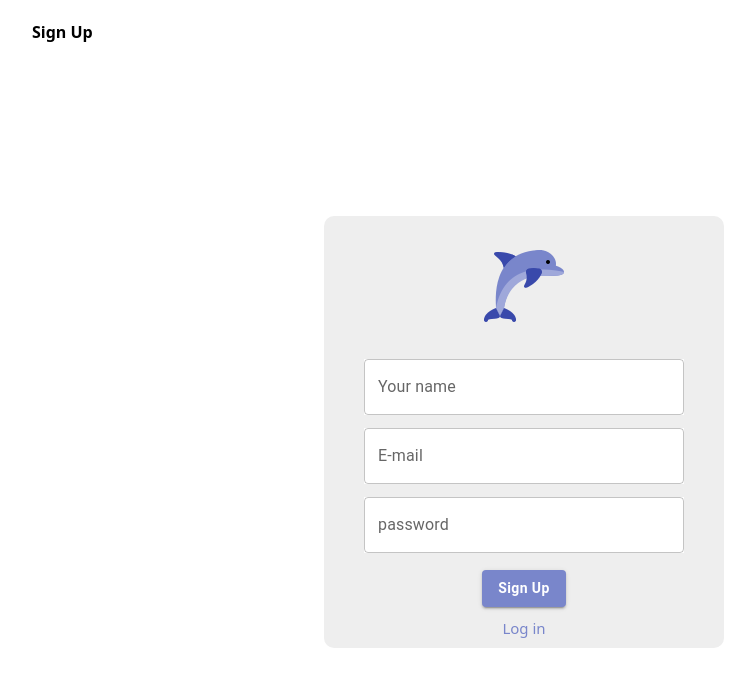
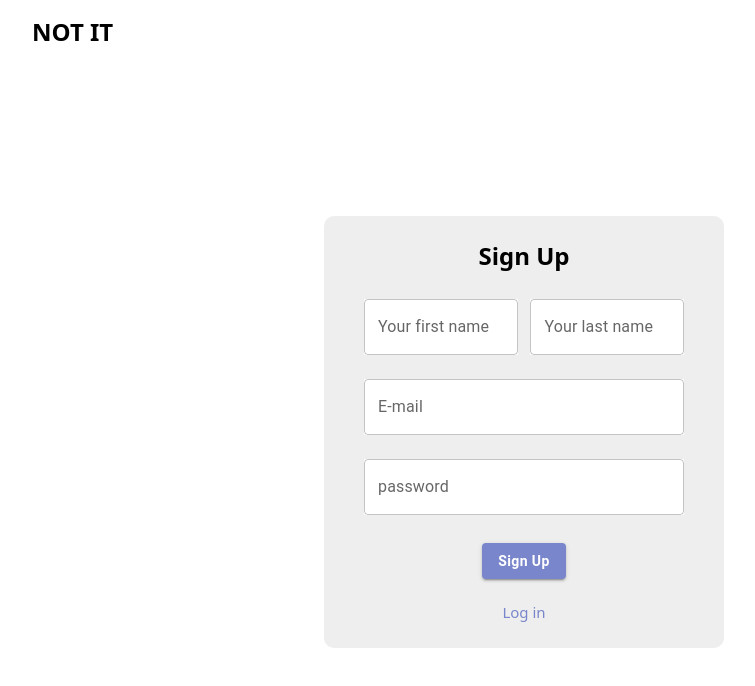
Before and after one commit to it-is-Anas/not-it-web, a React (Vite) app: page /log/sign-up in a window 1280 px wide. Shown: the top 686 px of the page, without its empty margins (116-871 px from the left). Built offline with nearby package versions, Linux system fonts and the light colour scheme.

Commit message:
Finish loging pages validation

```diff
--- a/src/components/Inputs.tsx
+++ b/src/components/Inputs.tsx
@@ -7,14 +7,19 @@ interface inputProps {
     label: string,
     type?: string,
     dValue?: string,
-
+    validationFn?: Function,
+    getValueFn?: Function,
+    hlaf?: boolean,
 };
 
-export  function InputFiled({placeholder = '' , label = "label" , dValue= "" , type="text" } :inputProps){
+export  function InputFiled({placeholder = '' , label = "label" , dValue= "" , type="text" , validationFn=(value: boolean = true)=>value , getValueFn=(value)=>value ,hlaf= false } :inputProps){
     const [value,setValue] = useState(dValue);
     function updateInput(event){
         setValue(event?.target.value);
+        validationFn(event?.target.value);
+        getValueFn(event?.target.value);
     }
+    if(!hlaf)
         return (
                 <TextField
                     id={label}
@@ -31,4 +36,21 @@ export  function InputFiled({placeholder = '' , label = "label" , dValue= "" , t
                     }}
                 />
         );
+        else
+            return (
+                    <TextField
+                        id={label}
+                        label={label }
+                        variant="outlined"
+                        onChange={updateInput}
+                        value={value} type={type}
+                        placeholder={placeholder}
+                        sx={{
+                            width: '40%',
+                            margin: '.4em',
+                            backgroundColor: 'white',
+                            border: 'none',
+                        }}
+                    />
+            );
 }
--- a/src/pages/Log/LogIn.tsx
+++ b/src/pages/Log/LogIn.tsx
@@ -1,24 +1,51 @@
-import * as React from 'react';
-import dolphine from '../../assets/dolphine.png';
 import { InputFiled }  from "../../components/Inputs";
 import { Btn } from "../../components/Buttons";
 import { Link  } from "react-router-dom";
 
+import { emailValidation , passwordValidation } from '../../validations/validations';
+import { useState } from "react";
+
+export default function LogIn(){
+
+    const [ validateError , setValidateError] = useState({email: false, password: false, msg : ''});
+
+function emailValidate(value){
+        const check = emailValidation(value);
+        if(check){
+            if(!validateError.email)
+                setValidateError(oldData=>({...oldData,email: true ,msg: ''}));
+        }else{
+            setValidateError(oldData=>({...oldData,email: false ,msg: 'email not a valied email'}));
+        }
+    }
+    function passwordValidate(value){
+        const check = passwordValidation(value);
+        if(check){
+            if(!validateError.password)
+                setValidateError(oldData=>({...oldData,password: true ,msg: ''}));
+        }else{
+            setValidateError(oldData=>({...oldData,password: false ,msg: 'password should only containt nimurices and between 8 and 20'}));
+        }
+    }
 
 
-export default function SignUp(){
+    function getEmail(value: string):void{
+        console.log(value);
+    }
+
     return (
         <>
             <div className="w-[100%] h-[100%] flex items-center justify-start " >
-                <p className="p-2 font-bold">Log In</p>
+                <p className="p-2  text-[1.5em] font-bold">NOT IT</p>
             </div>
             <div className="w-[100%] h-[100%] flex items-center justify-center  ">
                 <div className="flex items-center flex-col justify-around p-[0.5em] w-[25em] min-h-[27em] rounded-[10px] bg-[#eee] max-[767px]:w-[100%] max-[767px]:h-[100%]  max-[767px]:rounded-[0]  ">
-                    <img className="m-[1em] flex items-center flex-col justify-start" src={dolphine} alt="" />
-                    <InputFiled placeholder="Jhon@example.com" type='email' label="E-mail"  />
-                    <InputFiled placeholder="********"   type='password' label="password"  />
+                    <p className="p-2  text-[1.5em] font-bold">Log In</p>
+                    <InputFiled placeholder="Jhon@example.com" type='email' label="E-mail" validationFn={emailValidate} getValueFn={getEmail}  />
+                    <InputFiled placeholder="********"   type='password' label="password" validationFn={passwordValidate}  />
                     <Btn label="Log In" />
                     <Link className="text-[#7986cb] text-[15px] font-[500]" to='/log/sign-up' >Sign up</Link>
+                    <p className="text-[#ff7b64] text-center w-[80%] text-[.9em] font-[100px] " >{ validateError.msg }</p>
                 </div>
             </div>
         </>
--- a/src/pages/Log/SignUp.tsx
+++ b/src/pages/Log/SignUp.tsx
@@ -1,25 +1,71 @@
-import * as React from 'react';
-import dolphine from '../../assets/dolphine.png';
 import { InputFiled }  from "../../components/Inputs";
 import { Btn } from "../../components/Buttons";
 import { Link  } from "react-router-dom";
 
+import { nameValidation, emailValidation , passwordValidation } from '../../validations/validations';
+import { useState } from "react";
 
 
 export default function SignUp(){
+
+    const [ validateError , setValidateError] = useState({firstName: false ,lastName: false ,email: false, password: false, msg : ''});
+
+    function fnValidate(value){
+        const check = nameValidation(value);
+        if(check){
+            if(!validateError.firstName)
+                setValidateError(oldData=>({...oldData,firstName: true ,msg: ''}));
+        }else{
+            setValidateError(oldData=>({...oldData,firstName: false ,msg: 'first name should between 2 and 10 and only nimuric ,chars ,and contain under score '}));
+        }
+    }
+    function laValidate(value){
+        const check = nameValidation(value);
+        if(check){
+            if(!validateError.lastName)
+                setValidateError(oldData=>({...oldData,lastName: true ,msg: ''}));
+        }else{
+            setValidateError(oldData=>({...oldData,lastName: false ,msg: 'last name should between 2 and 10 and only nimuric ,chars ,and contain under score '}));
+        }
+    }
+    function emailValidate(value){
+        const check = emailValidation(value);
+        if(check){
+            if(!validateError.email)
+                setValidateError(oldData=>({...oldData,email: true ,msg: ''}));
+        }else{
+            setValidateError(oldData=>({...oldData,email: false ,msg: 'email not a valied email'}));
+        }
+    }
+    function passwordValidate(value){
+        const check = passwordValidation(value);
+        if(check){
+            if(!validateError.password)
+                setValidateError(oldData=>({...oldData,password: true ,msg: ''}));
+        }else{
+            setValidateError(oldData=>({...oldData,password: false ,msg: 'password should only containt nimurices and between 8 and 20'}));
+        }
+    }
+
+
+
     return (
         <>
             <div className="w-[100%] h-[100%] flex items-center justify-start " >
-                <p className="p-2 font-bold">Sign Up</p>
+                <p className="p-2  text-[1.5em] font-bold">NOT IT</p>
             </div>
             <div className="w-[100%] h-[100%] flex items-center justify-center  ">
                 <div className="flex items-center flex-col justify-around p-[0.5em] w-[25em] min-h-[27em] rounded-[10px] bg-[#eee] max-[767px]:w-[100%] max-[767px]:h-[100%]  max-[767px]:rounded-[0]  ">
-                    <img className="m-[1em] flex items-center flex-col justify-start" src={dolphine} alt="" />
-                    <InputFiled placeholder="Jhon" label="Your name"  />
-                    <InputFiled placeholder="Jhon@example.com" type='email' label="E-mail"  />
-                    <InputFiled placeholder="********"   type='password' label="password"  />
+                    <p className="p-2 text-[1.5em] font-bold">Sign Up</p>
+                    <div className="w-[100%] flex items-center justify-center ">
+                        <InputFiled  hlaf={true} placeholder="Jhon" label="Your first name" validationFn={fnValidate}  />
+                        <InputFiled hlaf={true} placeholder="wick" label="Your last name" validationFn={laValidate}  />
+                    </div>
+                    <InputFiled placeholder="Jhon@example.com" type='email' label="E-mail" validationFn={emailValidate}  />
+                    <InputFiled placeholder="********"   type='password' label="password" validationFn={passwordValidate}  />
                     <Btn label="Sign Up" />
                     <Link className="text-[#7986cb] text-[15px] font-[500]" to='/log/log-in' >Log in</Link>
+                    <p className="text-[#ff7b64] text-[.9em] text-center w-[80%] font-[100px] " >{ validateError.msg }</p>
                 </div>
             </div>
         </>
--- /dev/null
+++ b/src/validations/validations.ts
@@ -0,0 +1,15 @@
+
+export function nameValidation(value: string):boolean{
+        const regex = /^[a-zA-Z0-9._]{2,10}$/ig;
+        return  regex.test(value);
+    }
+
+export function emailValidation(value: string):boolean{
+        const regex = /^[a-zA-Z0-9._]+@[a-zA-Z0-9.-]+\.[a-zA-Z]{2,}$/ig;
+        return  regex.test(value);
+    }
+
+export function passwordValidation(value: string):boolean{
+        const regex = /^[0-9]{8,20}$/ig;
+        return  regex.test(value);
+    }
```
Lines whose indentation alone changed are shown as unchanged.
